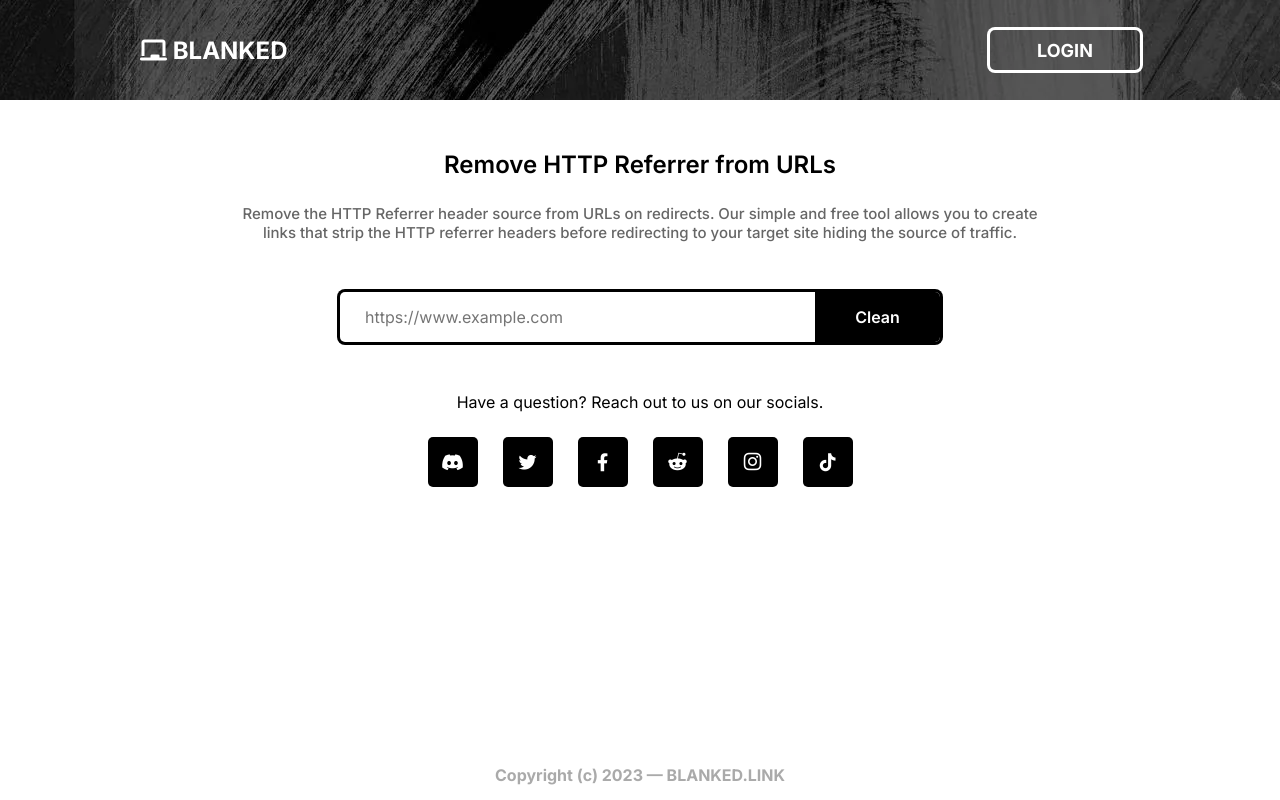
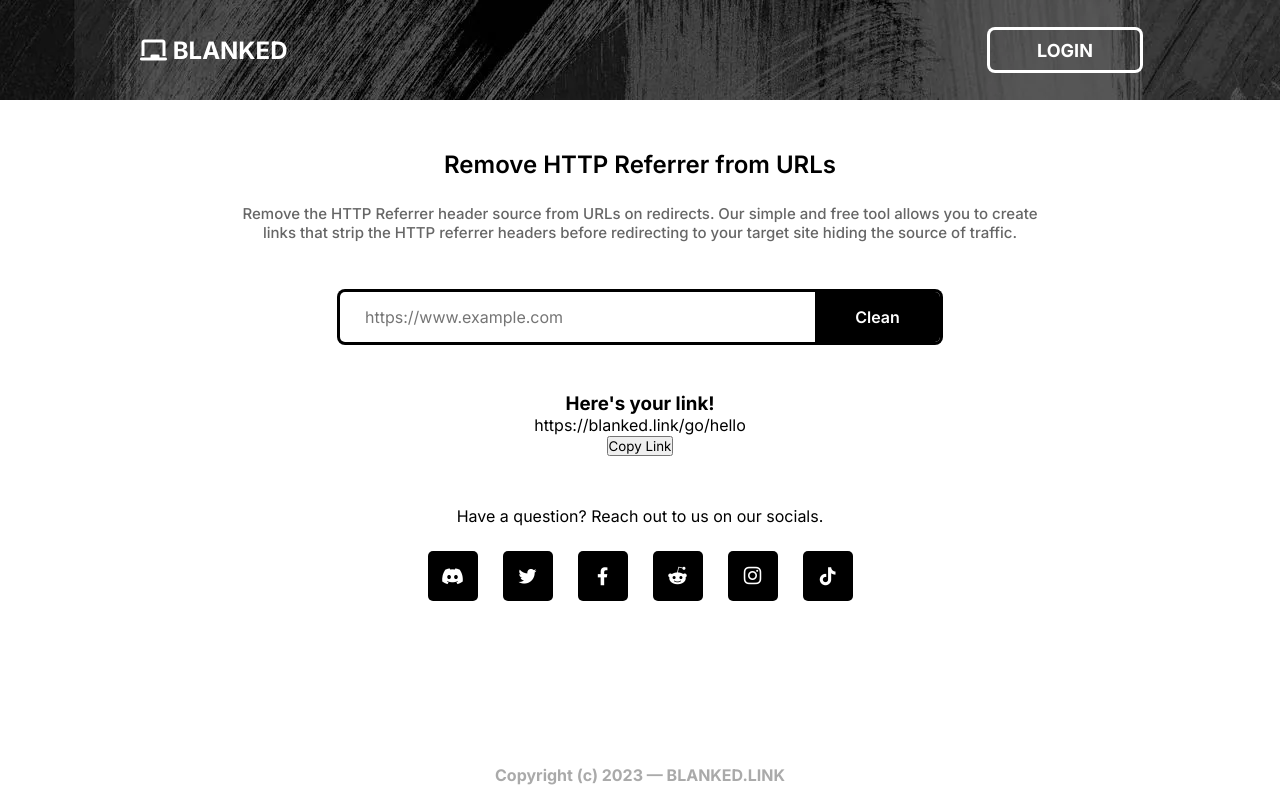
Before and after one commit to ahmadshahzad777/blanked, a website: page views/index.html in a window 1280 px wide. Drawn offline with nearby package versions, Linux system fonts and the light colour scheme; files that its build step writes are made by us from their sources.

Commit message:
Created the link copier section.

```diff
--- a/views/index.html
+++ b/views/index.html
@@ -38,6 +38,16 @@
         </form>
         <!-- END INPUT FORM -->
 
+        <!-- THE NEW LINK -->
+        <section id="newlink">
+            <h3 id="newlink-heading">Here's your link!</h3>
+
+            <p id="thelink">https://blanked.link/go/hello</p>
+
+            <button id="copy">Copy Link</button>
+        </section>
+        <!-- END NEW LINK -->
+
         <!-- THE SOCIAL MENU -->
         <nav id="social">
             <!-- THE MENU HEADING -->
```
